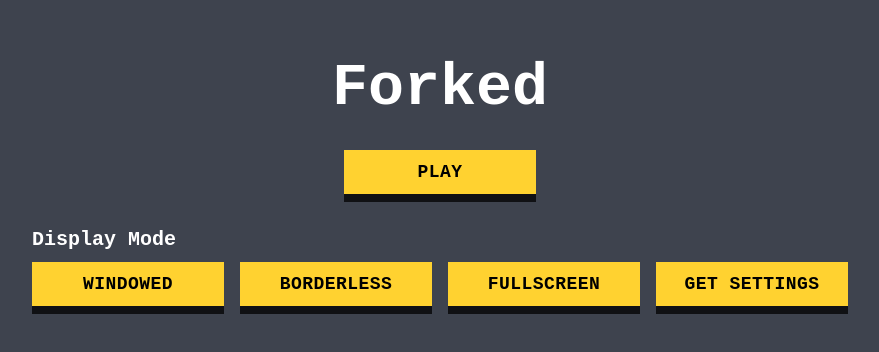
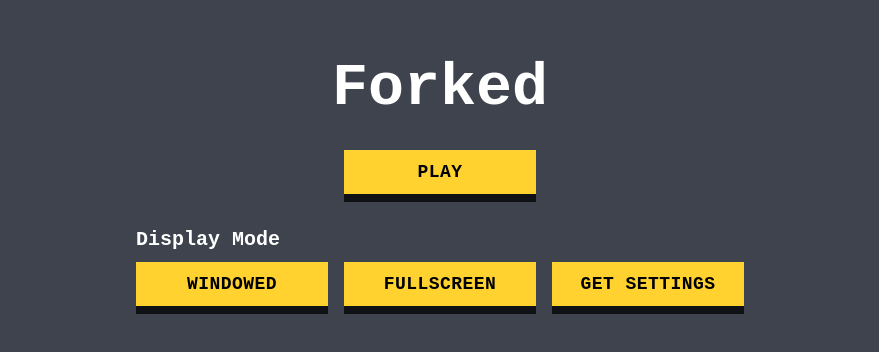
Before and after one commit to CarlesRojas/forked, a React (Vite) app: page / in a window 1280 px wide. Shown: the part 218-570 px from the top of the page, without its empty margins (200-1079 px from the left). Built offline with nearby package versions, Linux system fonts and the light colour scheme; no server answers; a web font is replaced by a local one.

Commit message:
remove borderless

```diff
--- a/electron/electron.ts
+++ b/electron/electron.ts
@@ -1,6 +1,7 @@
-import { app, BrowserWindow, ipcMain, Menu, screen, shell } from "electron";
+import { app, BrowserWindow, ipcMain, Menu, shell } from "electron";
 import * as fs from "fs";
 import * as path from "path";
+import { Settings, WindowMode } from "../src/electron.d";
 
 const isDev = process.env.IS_DEV == "true" ? true : false;
 
@@ -9,17 +10,10 @@ const isDev = process.env.IS_DEV == "true" ? true : false;
 //  #################################################
 
 const settingsPath = path.join(app.getPath("userData"), "settings.json");
-export interface Settings {
-    windowMode: WindowMode;
-    showFrame: boolean;
-}
 
 let settings: Settings = {
-    windowMode: "fullscreen" as WindowMode,
-    showFrame: true,
+    windowMode: "fullscreen",
 };
-
-type WindowMode = "windowed" | "borderless" | "fullscreen";
 
 const loadSettings = () => {
     try {
@@ -55,8 +49,8 @@ const createWindow = () => {
         ...initialSize,
         autoHideMenuBar: false,
         fullscreen: settings.windowMode === "fullscreen",
-        resizable: settings.windowMode === "windowed",
-        frame: settings.showFrame,
+        resizable: true,
+        frame: true,
         webPreferences: {
             nodeIntegration: true,
             contextIsolation: true,
@@ -71,7 +65,7 @@ const createWindow = () => {
 
     window.loadURL(isDev ? "http://localhost:3000" : `file://${path.join(__dirname, "../dist/index.html")}`);
 
-    if (isDev) window.webContents.openDevTools();
+    // if (isDev) window.webContents.openDevTools();
     setWindowMode(settings.windowMode);
 };
 
@@ -98,38 +92,14 @@ app.on("window-all-closed", () => {
 //  #################################################
 
 const setWindowMode = (mode: WindowMode) => {
-    const needsRestart = (settings.showFrame && mode === "borderless") || (!settings.showFrame && mode === "windowed");
-    if (mode !== "fullscreen") settings.showFrame = mode === "windowed";
+    if (!window) return;
     settings.windowMode = mode;
-
-    console.log(needsRestart);
-    console.log(settings);
-
-    if (!window) return;
-
     saveSettings();
-
-    if (needsRestart) {
-        app.relaunch();
-        app.exit();
-        return;
-    }
 
     switch (mode) {
         case "windowed":
             window.setFullScreen(false);
-            window.setResizable(true);
             window.setSize(initialSize.width, initialSize.height);
-            break;
-
-        case "borderless":
-            window.setFullScreen(false);
-            const windowBounds = window.getBounds();
-            const currentDisplay = screen.getDisplayNearestPoint({ x: windowBounds.x, y: windowBounds.y });
-            const { width, height, x, y } = currentDisplay.bounds;
-            window.setSize(width, height);
-            window.setPosition(x, y);
-            window.setResizable(false);
             break;
 
         case "fullscreen":
@@ -138,10 +108,6 @@ const setWindowMode = (mode: WindowMode) => {
     }
 };
 
-ipcMain.handle("getSettings", async () => {
-    console.log(settings);
-    return settings;
-});
+ipcMain.handle("getSettings", async () => settings);
 ipcMain.handle("setFullscreenMode", async () => setWindowMode("fullscreen"));
 ipcMain.handle("setWindowedMode", async () => setWindowMode("windowed"));
-ipcMain.handle("setBorderlessMode", async () => setWindowMode("borderless"));
--- a/electron/preload.ts
+++ b/electron/preload.ts
@@ -4,7 +4,6 @@ contextBridge.exposeInMainWorld("electron", {
     getSettings: () => ipcRenderer.invoke("getSettings"),
     setFullscreenMode: () => ipcRenderer.invoke("setFullscreenMode"),
     setWindowedMode: () => ipcRenderer.invoke("setWindowedMode"),
-    setBorderlessMode: () => ipcRenderer.invoke("setBorderlessMode"),
 });
 
 window.addEventListener("DOMContentLoaded", () => {
--- a/src/electron.d.ts
+++ b/src/electron.d.ts
@@ -1,12 +1,15 @@
+export type WindowMode = "windowed" | "fullscreen";
+
+export interface Settings {
+    windowMode: WindowMode;
+}
+
 declare global {
     interface Window {
         electron: {
             setFullscreenMode: () => Promise<void>;
             setWindowedMode: () => Promise<void>;
-            setBorderlessMode: () => Promise<void>;
-            getSettings: () => Promise<{
-                mode: "windowed" | "borderless" | "fullscreen";
-            }>;
+            getSettings: () => Promise<Settings>;
         };
     }
 }
--- a/src/routes/index.tsx
+++ b/src/routes/index.tsx
@@ -38,7 +38,6 @@ const MainMenu = () => {
                 <h2 className="text-xl font-semibold">Display Mode</h2>
                 <div className="flex gap-4">
                     <Button onClick={async () => await window.electron.setWindowedMode()}>Windowed</Button>
-                    <Button onClick={async () => await window.electron.setBorderlessMode()}>Borderless</Button>
                     <Button onClick={async () => await window.electron.setFullscreenMode()}>Fullscreen</Button>
                     <Button onClick={async () => console.log(await window.electron.getSettings())}>Get Settings</Button>
                 </div>
```
